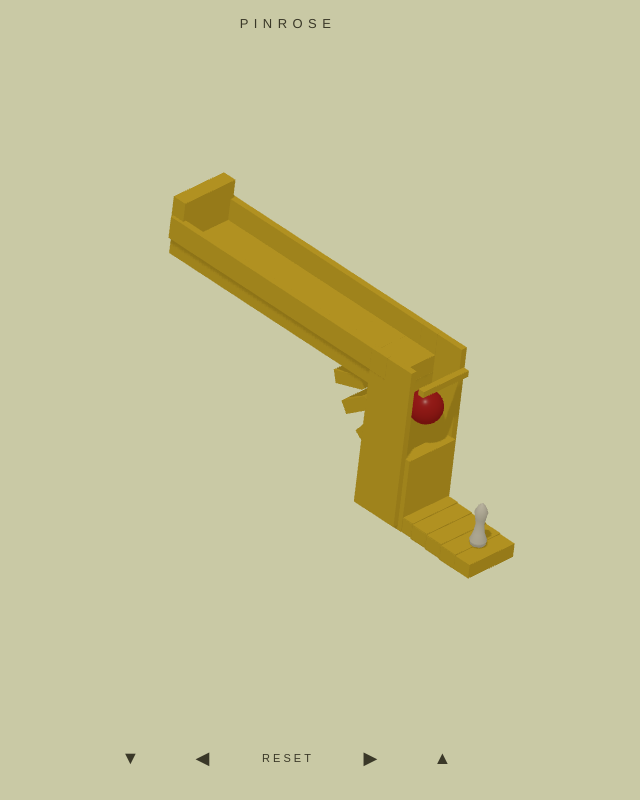
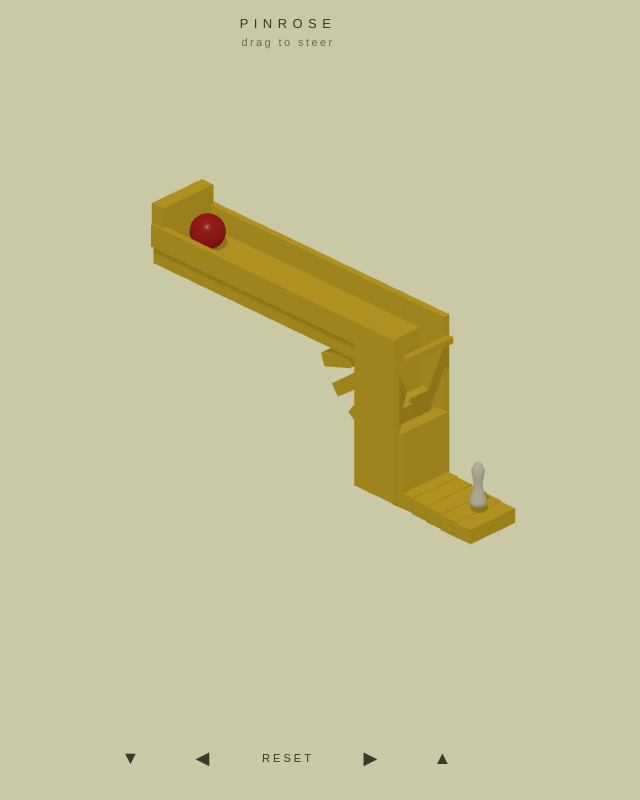
Before and after one commit to MntRushmore/pinrose, a website built with Vite: page index.html in a window 1280 px wide. Shown: the whole page, without its empty margins (352-992 px from the left). Built offline with nearby package versions, Linux system fonts and the light colour scheme; animation ran at ten frames a second.

Commit message:
Make Pinrose a game: sit still, miss, pin win.
Default tip and spawn nudge no longer auto-solve; fall is a MISS and the pin is a scored hit.

```diff
--- a/index.html
+++ b/index.html
@@ -18,6 +18,13 @@
         margin: 0; font-weight: 400; letter-spacing: 0.42em;
         font-size: 13px; color: #3a3828;
       }
+      #hint {
+        position: absolute; top: 36px; left: 50%; transform: translateX(-50%);
+        margin: 0; font-size: 11px; letter-spacing: 0.22em; color: #3a3828;
+        opacity: 0.65;
+      }
+      #hint.hide { display: none; }
+      #overlay.miss #replay { display: none; }
       .controls {
         position: absolute; bottom: 20px; left: 0; right: 0;
         display: flex; justify-content: center; align-items: center; gap: 28px;
@@ -45,6 +52,7 @@
   <body>
     <div id="ui">
       <h1>PINROSE</h1>
+      <p id="hint">drag to steer</p>
       <div class="controls">
         <button id="tipdown" type="button" aria-label="tip down">&#9660;</button>
         <button id="left" type="button" aria-label="rotate left">&#9664;</button>
--- a/src/main.js
+++ b/src/main.js
@@ -7,7 +7,7 @@ const BALL_R = 0.2;
 const ROTATE = 1.15;
 const TIP_RATE = 1.05;
 const TIP_MAX = (25 * Math.PI) / 180;
-const TIP_DEFAULT = (8 * Math.PI) / 180;
+const TIP_DEFAULT = 0;
 const WALL_H = 0.28;
 const WALL_T = 0.08;
 
@@ -178,9 +178,26 @@ const pin = new THREE.Mesh(
 pin.castShadow = true;
 pin.scale.setScalar(0.55);
 pin.position.copy(flareTip);
-pin.position.y += 0.1;
+pin.position.y += 0.18;
 track.add(pin);
 world.addBody(trackBody);
+
+const pinLocal = pin.position.clone();
+const pinBody = new CANNON.Body({
+  type: CANNON.Body.KINEMATIC,
+  mass: 0,
+  shape: new CANNON.Sphere(0.16),
+  material: matTrack,
+});
+world.addBody(pinBody);
+
+function syncPinBody() {
+  tmpV.copy(pinLocal).applyQuaternion(trackQ);
+  pinBody.position.set(tmpV.x, tmpV.y, tmpV.z);
+  pinBody.quaternion.set(trackQ.x, trackQ.y, trackQ.z, trackQ.w);
+  pinBody.velocity.set(0, 0, 0);
+  pinBody.angularVelocity.set(0, 0, 0);
+}
 
 const ballMesh = new THREE.Mesh(
   new THREE.SphereGeometry(BALL_R, 28, 22),
@@ -210,11 +227,103 @@ camRight.setFromMatrixColumn(camera.matrixWorld, 0).normalize();
 
 // Spawn on the top beam, a bit left of center
 const spawnLocal = new THREE.Vector3(
-  -0.55,
+  -1.25,
   beamTop + BALL_R + 0.03,
   0,
 );
 const tmpV = new THREE.Vector3();
+
+const overlay = document.getElementById('overlay');
+const overlayTitle = overlay.querySelector('h2');
+const replayBtn = document.getElementById('replay');
+const hintEl = document.getElementById('hint');
+
+let phase = 'play';
+let missTimer = 0;
+let steered = false;
+let dinged = false;
+
+function hideHint() {
+  if (steered) return;
+  steered = true;
+  if (hintEl) hintEl.classList.add('hide');
+}
+
+function ding() {
+  try {
+    const ac = new (window.AudioContext || window.webkitAudioContext)();
+    const o = ac.createOscillator();
+    const g = ac.createGain();
+    o.type = 'sine';
+    o.frequency.value = 880;
+    g.gain.value = 0.06;
+    o.connect(g);
+    g.connect(ac.destination);
+    o.start();
+    g.gain.exponentialRampToValueAtTime(0.0001, ac.currentTime + 0.18);
+    o.stop(ac.currentTime + 0.2);
+  } catch (_) { /* autoplay / missing Audio */ }
+}
+
+const burstGeom = new THREE.BufferGeometry();
+const BURST_N = 48;
+const burstPos = new Float32Array(BURST_N * 3);
+const burstCol = new Float32Array(BURST_N * 3);
+const burstVel = [];
+for (let i = 0; i < BURST_N; i++) {
+  burstVel.push(new THREE.Vector3());
+  if (i % 2 === 0) {
+    burstCol[i * 3] = 0.78; burstCol[i * 3 + 1] = 0.16; burstCol[i * 3 + 2] = 0.16;
+  } else {
+    burstCol[i * 3] = 0.96; burstCol[i * 3 + 1] = 0.96; burstCol[i * 3 + 2] = 0.94;
+  }
+}
+burstGeom.setAttribute('position', new THREE.BufferAttribute(burstPos, 3));
+burstGeom.setAttribute('color', new THREE.BufferAttribute(burstCol, 3));
+const burstPts = new THREE.Points(
+  burstGeom,
+  new THREE.PointsMaterial({ size: 0.12, vertexColors: true, transparent: true, opacity: 0, depthWrite: false }),
+);
+burstPts.visible = false;
+scene.add(burstPts);
+let burstAge = 0;
+
+function fireBurst(at) {
+  for (let i = 0; i < BURST_N; i++) {
+    burstPos[i * 3] = at.x;
+    burstPos[i * 3 + 1] = at.y;
+    burstPos[i * 3 + 2] = at.z;
+    burstVel[i].set(Math.random() - 0.5, Math.random() * 0.7 + 0.15, Math.random() - 0.5).multiplyScalar(4.2);
+  }
+  burstGeom.attributes.position.needsUpdate = true;
+  burstPts.material.opacity = 1;
+  burstPts.visible = true;
+  burstAge = 0.9;
+}
+
+function stepBurst(dt) {
+  if (!burstPts.visible) return;
+  burstAge -= dt;
+  for (let i = 0; i < BURST_N; i++) {
+    burstVel[i].y -= 6 * dt;
+    burstPos[i * 3] += burstVel[i].x * dt;
+    burstPos[i * 3 + 1] += burstVel[i].y * dt;
+    burstPos[i * 3 + 2] += burstVel[i].z * dt;
+  }
+  burstGeom.attributes.position.needsUpdate = true;
+  burstPts.material.opacity = Math.max(0, burstAge / 0.9);
+  if (burstAge <= 0) burstPts.visible = false;
+}
+
+function showOverlay(kind) {
+  overlayTitle.textContent = kind === 'win' ? 'PIN' : 'MISS';
+  overlay.classList.toggle('miss', kind !== 'win');
+  overlay.classList.add('show');
+}
+
+function hideOverlay() {
+  overlay.classList.remove('show', 'miss');
+}
 
 function applyTrackPose() {
   yawQ.setFromAxisAngle(yAxis, yaw);
@@ -228,16 +337,46 @@ function applyTrackPose() {
 }
 
 function reset() {
+  phase = 'play';
+  missTimer = 0;
+  dinged = false;
+  hideOverlay();
+  pin.visible = true;
+  ballMesh.visible = true;
+  burstPts.visible = false;
   yaw = 0;
   tip = TIP_DEFAULT;
   applyTrackPose();
+  syncPinBody();
   tmpV.copy(spawnLocal).applyQuaternion(trackQ);
   ballBody.position.set(tmpV.x, tmpV.y, tmpV.z);
-  const nudge = new THREE.Vector3(0.5, 0, 0).applyQuaternion(trackQ);
-  ballBody.velocity.set(nudge.x, nudge.y, nudge.z);
+  ballBody.velocity.set(0, 0, 0);
   ballBody.angularVelocity.set(0, 0, 0);
   ballBody.quaternion.set(0, 0, 0, 1);
 }
+
+function win() {
+  if (phase !== 'play') return;
+  phase = 'win';
+  pin.visible = false;
+  ballMesh.visible = false;
+  fireBurst(ballBody.position);
+  showOverlay('win');
+}
+
+function fail() {
+  if (phase !== 'play') return;
+  phase = 'miss';
+  missTimer = 0.85;
+  showOverlay('miss');
+}
+
+world.addEventListener('beginContact', (e) => {
+  const pair = (e.bodyA === ballBody && e.bodyB === pinBody)
+    || (e.bodyA === pinBody && e.bodyB === ballBody);
+  if (!pair) return;
+  if (ballBody.velocity.length() > 0.8) win();
+});
 
 reset();
 
@@ -247,22 +386,23 @@ const keys = new Set();
 addEventListener('keydown', (e) => {
   keys.add(e.code);
   if (e.code === 'KeyR') reset();
+  if (['KeyA', 'KeyD', 'KeyW', 'KeyS', 'ArrowLeft', 'ArrowRight', 'ArrowUp', 'ArrowDown'].includes(e.code)) hideHint();
 });
 addEventListener('keyup', (e) => keys.delete(e.code));
 
 document.getElementById('left').addEventListener('pointerdown', (e) => {
-  e.preventDefault(); holdYaw = 1;
+  e.preventDefault(); holdYaw = 1; hideHint();
 });
 document.getElementById('right').addEventListener('pointerdown', (e) => {
-  e.preventDefault(); holdYaw = -1;
+  e.preventDefault(); holdYaw = -1; hideHint();
 });
 const tipUp = document.getElementById('tipup');
 const tipDown = document.getElementById('tipdown');
 if (tipUp) {
-  tipUp.addEventListener('pointerdown', (e) => { e.preventDefault(); holdTip = 1; });
+  tipUp.addEventListener('pointerdown', (e) => { e.preventDefault(); holdTip = 1; hideHint(); });
 }
 if (tipDown) {
-  tipDown.addEventListener('pointerdown', (e) => { e.preventDefault(); holdTip = -1; });
+  tipDown.addEventListener('pointerdown', (e) => { e.preventDefault(); holdTip = -1; hideHint(); });
 }
 addEventListener('pointerup', () => { holdYaw = 0; holdTip = 0; });
 addEventListener('pointercancel', () => { holdYaw = 0; holdTip = 0; });
@@ -278,6 +418,7 @@ canvas.addEventListener('pointerdown', (e) => {
   lastX = e.clientX;
   lastY = e.clientY;
   canvas.setPointerCapture(e.pointerId);
+  hideHint();
 });
 canvas.addEventListener('pointermove', (e) => {
   if (!dragging) return;
@@ -298,6 +439,8 @@ addEventListener('resize', () => {
 const clock = new THREE.Clock();
 function frame() {
   const dt = Math.min(clock.getDelta(), 1 / 30);
+
+  if (phase === 'play') {
     let spin = holdYaw;
     if (keys.has('KeyA') || keys.has('ArrowLeft')) spin = 1;
     if (keys.has('KeyD') || keys.has('ArrowRight')) spin = -1;
@@ -310,14 +453,27 @@ function frame() {
     tip = Math.max(-TIP_MAX, Math.min(TIP_MAX, tip));
 
     applyTrackPose();
-
+    syncPinBody();
     world.step(1 / 60, dt, 3);
 
     ballMesh.position.copy(ballBody.position);
     ballMesh.quaternion.copy(ballBody.quaternion);
 
-  if (ballBody.position.y < -8) reset();
+    const spd = ballBody.velocity.length();
+    if (!dinged && spd > 0.35) {
+      dinged = true;
+      ding();
+    }
+    if (ballBody.position.y < -6) fail();
+  } else if (phase === 'miss') {
+    missTimer -= dt;
+    if (missTimer <= 0) reset();
+  } else {
+    applyTrackPose();
+    syncPinBody();
+  }
 
+  stepBurst(dt);
   renderer.render(scene, camera);
   requestAnimationFrame(frame);
 }
```
Lines whose indentation alone changed are shown as unchanged.
